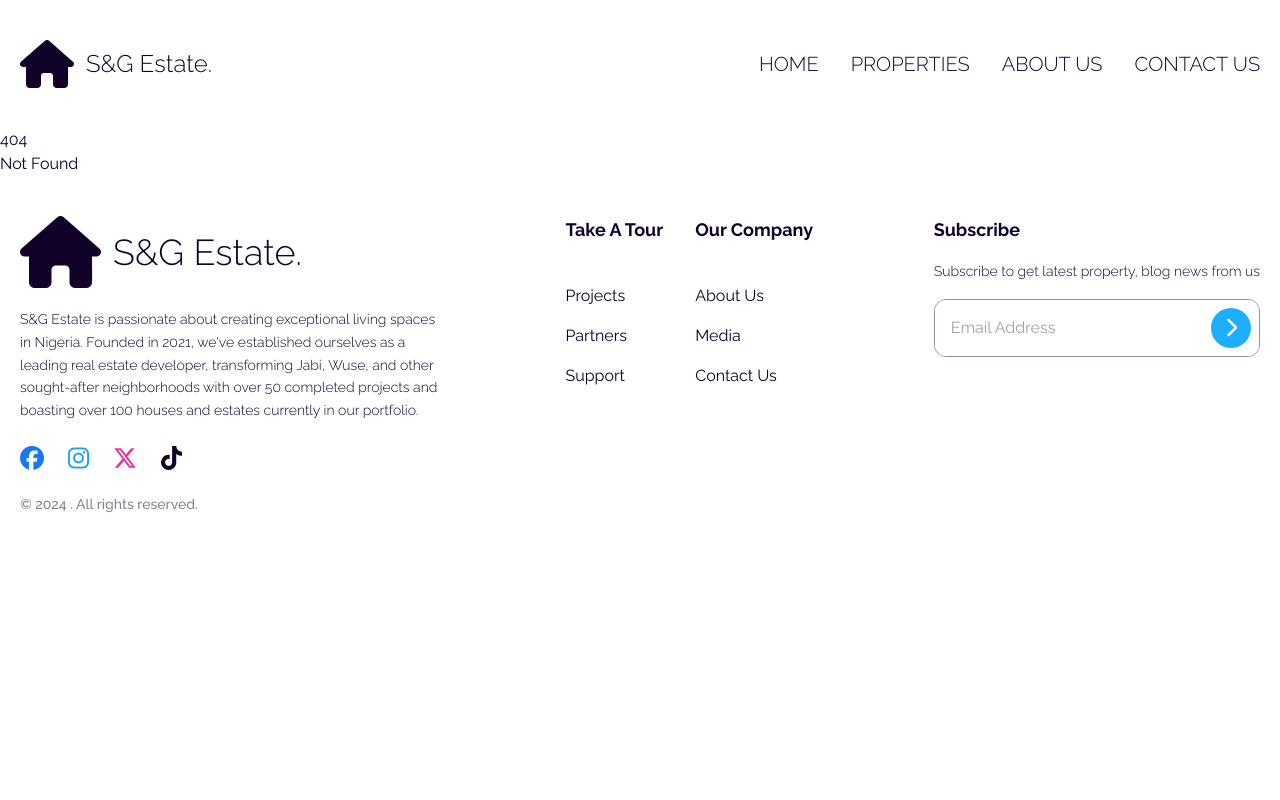
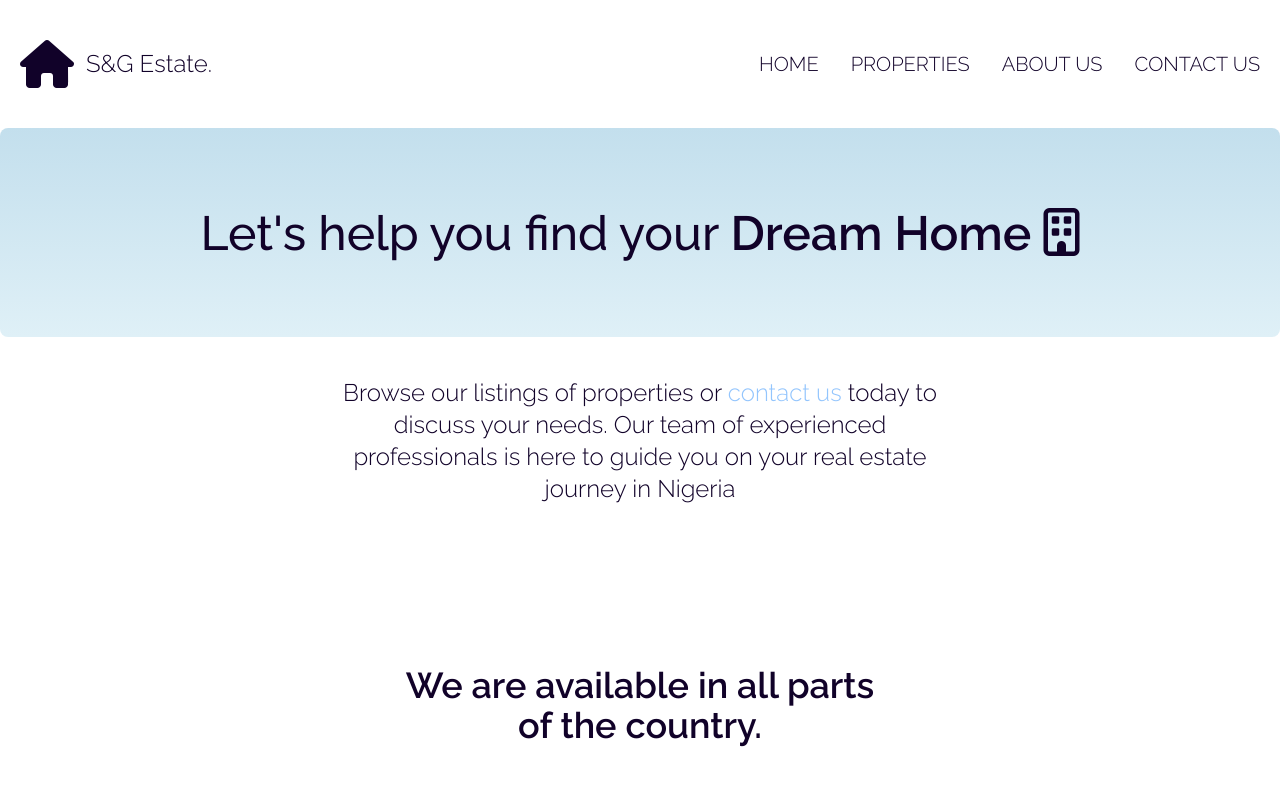
Before and after one commit to Officialibn1/sg_real_estate, a SvelteKit app: page /properties in a window 1280 px wide. Before the commit this address had no page. Shown: the top 800 px of the page. Built offline with nearby package versions, Linux system fonts and the light colour scheme.

Commit message:
Properties page created

```diff
--- /dev/null
+++ b/src/routes/properties/+page.svelte
@@ -0,0 +1,33 @@
+<script>
+	import AvailableStates from '../../components/AvailableStates.svelte';
+	import ContactUsBanner from '../../components/ContactUsBanner.svelte';
+	import RecentlyAdded from '../../components/RecentlyAdded.svelte';
+</script>
+
+<div
+	class="flex flex-col sm:flex-row justify-between bg-gradient-to-b from-[#C3DFED] to-[#DFF0F7] rounded-lg w-full py-20 px-3"
+>
+	<h1 class="text-4xl md:text-5xl font-medium text-center w-full leading-relaxed">
+		Let's help you find your
+		<span class="font-semibold">Dream Home</span> <i class="fa-regular fa-building"></i>
+	</h1>
+</div>
+
+<div class="section_container flex w-full justify-center">
+	<div class="md:w-1/2 mx-auto">
+		<p class="text-xl md:text-2xl font-light text-center leading-relaxed">
+			Browse our listings of properties or <a
+				href="/contactus"
+				class="text-blue-300 hover:underline">contact us</a
+			>
+			today to discuss your needs. Our team of experienced professionals is here to guide you on your
+			real estate journey in Nigeria
+		</p>
+	</div>
+</div>
+
+<AvailableStates />
+
+<RecentlyAdded />
+
+<ContactUsBanner />
```
